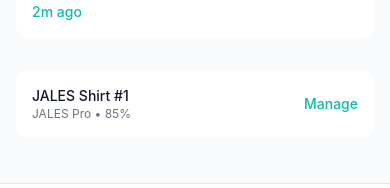
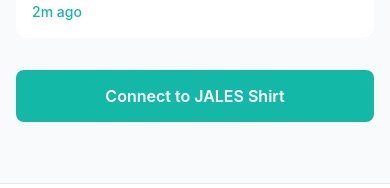
Before and after one commit to habibhamdoun/jales-frontend, a React Native app: screen /Connect in a window 390 px wide. Shown: the part 581-769 px from the top of the page. Built offline with nearby package versions, Linux system fonts and the light colour scheme; what expo-notifications, react-native-worklets would draw is missing.

Commit message:
working connect screen

```diff
--- a/src/screens/stack/ConnectScreen.tsx
+++ b/src/screens/stack/ConnectScreen.tsx
@@ -1,5 +1,11 @@
 import React, { useEffect, useRef, useState } from 'react';
-import { View, StyleSheet, ActivityIndicator, Platform } from 'react-native';
+import {
+  View,
+  StyleSheet,
+  ActivityIndicator,
+  Platform,
+  PermissionsAndroid,
+} from 'react-native';
 import { useNavigation } from '@react-navigation/native';
 import { Screen } from '@/src/components/themed/Screen';
 import { ThemedText } from '@/src/components/themed/ThemedText';
@@ -13,14 +19,17 @@ import {
   ChevronLeft,
   Shirt,
 } from 'lucide-react-native';
-
-import { BleManager, Device, State } from 'react-native-ble-plx';
+import { BleManager, Device, State, Subscription } from 'react-native-ble-plx';
+import { Buffer } from 'buffer';
 
 const SCAN_SECONDS = 6;
+const NAME_FILTER = ''; // leave empty for debugging
 
-// Optional: if you know your Arduino advertised name, filter it here.
-// Leave empty string to show ALL nearby devices.
-const NAME_FILTER: string = ''; // e.g. 'NANO33BLE' or 'NANO33BLE_TEST'
+global.Buffer = global.Buffer || Buffer;
+
+// Match your Arduino code
+const SERVICE_UUID = '180A';
+const CHARACTERISTIC_UUID = '2A57';
 
 const ConnectScreen: React.FC = () => {
   const { theme } = useTheme();
@@ -28,11 +37,13 @@ const ConnectScreen: React.FC = () => {
 
   const managerRef = useRef<BleManager | null>(null);
   const scanTimeoutRef = useRef<ReturnType<typeof setTimeout> | null>(null);
+  const monitorSubRef = useRef<Subscription | null>(null);
 
   const [isScanning, setIsScanning] = useState(false);
   const [connectedDevice, setConnectedDevice] = useState<Device | null>(null);
   const [devices, setDevices] = useState<Device[]>([]);
   const [errorMsg, setErrorMsg] = useState<string | null>(null);
+  const [bleText, setBleText] = useState<string>('No data yet');
 
   const getDisplayName = (d: Device) => d.name || d.localName || 'N/A';
 
@@ -43,13 +54,40 @@ const ConnectScreen: React.FC = () => {
 
   const stopScan = () => {
     try {
+      console.log('STOPPING SCAN');
       managerRef.current?.stopDeviceScan();
     } catch {}
+
     setIsScanning(false);
+
     if (scanTimeoutRef.current) {
       clearTimeout(scanTimeoutRef.current);
       scanTimeoutRef.current = null;
     }
+  };
+
+  const requestAndroidBlePermissions = async () => {
+    if (Platform.OS !== 'android') return true;
+
+    if (Platform.Version >= 31) {
+      const results = await PermissionsAndroid.requestMultiple([
+        PermissionsAndroid.PERMISSIONS.BLUETOOTH_SCAN,
+        PermissionsAndroid.PERMISSIONS.BLUETOOTH_CONNECT,
+      ]);
+
+      return (
+        results[PermissionsAndroid.PERMISSIONS.BLUETOOTH_SCAN] ===
+          PermissionsAndroid.RESULTS.GRANTED &&
+        results[PermissionsAndroid.PERMISSIONS.BLUETOOTH_CONNECT] ===
+          PermissionsAndroid.RESULTS.GRANTED
+      );
+    }
+
+    const fine = await PermissionsAndroid.request(
+      PermissionsAndroid.PERMISSIONS.ACCESS_FINE_LOCATION,
+    );
+
+    return fine === PermissionsAndroid.RESULTS.GRANTED;
   };
 
   const startScan = async () => {
@@ -57,24 +95,52 @@ const ConnectScreen: React.FC = () => {
     setDevices([]);
     setIsScanning(true);
 
+    const hasPerms = await requestAndroidBlePermissions();
+    if (!hasPerms) {
+      setErrorMsg('Bluetooth permissions were denied');
+      setIsScanning(false);
+      return;
+    }
+
     const manager = managerRef.current;
-    if (!manager) return;
+    if (!manager) {
+      setErrorMsg('BLE manager not available');
+      setIsScanning(false);
+      return;
+    }
 
-    // Wait for BLE PoweredOn (important on iOS/Android)
     const sub = manager.onStateChange((state) => {
+      console.log('BLE state:', state);
+
+      if (state === State.PoweredOff) {
+        setErrorMsg('Bluetooth is off. Turn it on and try again.');
+        setIsScanning(false);
+        return;
+      }
+
       if (state !== State.PoweredOn) return;
 
-      // Start scan
+      console.log('BLE scan starting');
+
       manager.startDeviceScan(
-        null, // better: [SERVICE_UUID] if you advertise one
+        null,
         { allowDuplicates: false },
         (err, device) => {
           if (err) {
+            console.log('SCAN ERROR:', err);
             setErrorMsg(err.message || 'Scan error');
             stopScan();
             return;
           }
+
           if (!device) return;
+
+          console.log('FOUND DEVICE', {
+            id: device.id,
+            name: device.name,
+            localName: device.localName,
+          });
+
           if (!matchesFilter(device)) return;
 
           setDevices((prev) => {
@@ -84,32 +150,63 @@ const ConnectScreen: React.FC = () => {
         },
       );
 
-      // Auto stop
-      scanTimeoutRef.current = setTimeout(
-        () => stopScan(),
-        SCAN_SECONDS * 1000,
-      );
+      scanTimeoutRef.current = setTimeout(() => {
+        stopScan();
+      }, SCAN_SECONDS * 1000);
 
       sub.remove();
     }, true);
   };
 
+  const subscribeToArduino = (device: Device) => {
+    monitorSubRef.current?.remove();
+
+    monitorSubRef.current = device.monitorCharacteristicForService(
+      SERVICE_UUID,
+      CHARACTERISTIC_UUID,
+      (error, characteristic) => {
+        if (error) {
+          console.log('MONITOR ERROR:', error);
+          setErrorMsg(error.message || 'Monitor error');
+          return;
+        }
+
+        if (!characteristic?.value) return;
+
+        try {
+          const decoded = Buffer.from(characteristic.value, 'base64').toString(
+            'utf8',
+          );
+
+          console.log('BLE DATA:', decoded);
+          setBleText(decoded);
+        } catch (e) {
+          console.log('DECODE ERROR:', e);
+          setErrorMsg('Failed to decode BLE payload');
+        }
+      },
+    );
+  };
+
   const connectDevice = async (device: Device) => {
     setErrorMsg(null);
+
+    // Stop scanning immediately when a device is selected
     stopScan();
 
     try {
-      // Connect + discover
+      console.log('CONNECTING TO:', device.id, getDisplayName(device));
+
       const connected = await device.connect();
+      console.log('CONNECTED:', connected.id);
+
       const ready = await connected.discoverAllServicesAndCharacteristics();
+      console.log('DISCOVERED SERVICES/CHARACTERISTICS');
+
       setConnectedDevice(ready);
-
-      // (Optional) If you want: read RSSI after connect
-      // await ready.readRSSI();
-
-      // Go back after a moment (like your original)
-      setTimeout(() => navigation.goBack(), 800);
+      subscribeToArduino(ready);
     } catch (e: any) {
+      console.log('CONNECT ERROR:', e);
       setErrorMsg(e?.message || 'Failed to connect');
       setConnectedDevice(null);
     }
@@ -117,7 +214,11 @@ const ConnectScreen: React.FC = () => {
 
   const disconnectDevice = async () => {
     setErrorMsg(null);
+
     try {
+      monitorSubRef.current?.remove();
+      monitorSubRef.current = null;
+
       if (connectedDevice) {
         await connectedDevice.cancelConnection();
       }
@@ -125,21 +226,21 @@ const ConnectScreen: React.FC = () => {
       setErrorMsg(e?.message || 'Failed to disconnect');
     } finally {
       setConnectedDevice(null);
+      setBleText('No data yet');
     }
   };
 
   useEffect(() => {
     managerRef.current = new BleManager();
-
-    // Start scanning on load
     startScan();
 
     return () => {
       stopScan();
+      monitorSubRef.current?.remove();
+      monitorSubRef.current = null;
       managerRef.current?.destroy();
       managerRef.current = null;
     };
-    // eslint-disable-next-line react-hooks/exhaustive-deps
   }, []);
 
   return (
@@ -192,13 +293,18 @@ const ConnectScreen: React.FC = () => {
                 <ThemedText variant='caption' color={theme.mutedText}>
                   ID
                 </ThemedText>
-                <ThemedText variant='body'>{connectedDevice.id}</ThemedText>
+                <ThemedText variant='body' style={styles.detailValue}>
+                  {connectedDevice.id}
+                </ThemedText>
               </View>
+
               <View style={styles.detailRow}>
                 <ThemedText variant='caption' color={theme.mutedText}>
-                  Platform
+                  Live BLE Data
                 </ThemedText>
-                <ThemedText variant='body'>{Platform.OS}</ThemedText>
+                <ThemedText variant='body' style={styles.detailValue}>
+                  {bleText}
+                </ThemedText>
               </View>
             </View>
 
@@ -226,10 +332,12 @@ const ConnectScreen: React.FC = () => {
                 <Bluetooth color={theme.primary} size={32} />
               )}
             </View>
+
             <ThemedText variant='subtitle' style={styles.scanningText}>
               {isScanning ? 'Scanning for BLE devices...' : 'Ready to scan'}
             </ThemedText>
-            {!isScanning && (
+
+            {!isScanning && !connectedDevice && (
               <ThemedButton
                 title='Scan'
                 variant='secondary'
@@ -265,16 +373,20 @@ const ConnectScreen: React.FC = () => {
               >
                 <BluetoothOff color={theme.mutedText} size={32} />
               </View>
+
               <ThemedText variant='subtitle' style={styles.noDevicesTitle}>
                 No devices found
               </ThemedText>
+
               <ThemedText
                 variant='body'
                 color={theme.mutedText}
                 style={styles.noDevicesText}
               >
-                Make sure your device is powered on and advertising BLE.
+                Make sure your Nano is powered on, nearby, and advertising over
+                BLE.
               </ThemedText>
+
               <ThemedButton
                 title='Retry Scan'
                 variant='secondary'
@@ -290,7 +402,7 @@ const ConnectScreen: React.FC = () => {
             color={theme.mutedText}
             style={styles.hint}
           >
-            Ensure your device is powered on and nearby
+            Ensure your Arduino is nearby and Bluetooth is enabled
           </ThemedText>
         </View>
       )}
@@ -305,7 +417,10 @@ const styles = StyleSheet.create({
     alignItems: 'center',
     paddingVertical: 16,
   },
-  scanningSection: { alignItems: 'center', marginVertical: 48 },
+  scanningSection: {
+    alignItems: 'center',
+    marginVertical: 48,
+  },
   scanningIcon: {
     width: 120,
     height: 120,
@@ -314,9 +429,16 @@ const styles = StyleSheet.create({
     justifyContent: 'center',
     marginBottom: 24,
   },
-  scanningText: { textAlign: 'center' },
-  devicesSection: { marginTop: 24 },
-  noDevicesCard: { alignItems: 'center', marginTop: 24 },
+  scanningText: {
+    textAlign: 'center',
+  },
+  devicesSection: {
+    marginTop: 24,
+  },
+  noDevicesCard: {
+    alignItems: 'center',
+    marginTop: 24,
+  },
   noDevicesIcon: {
     width: 80,
     height: 80,
@@ -325,12 +447,27 @@ const styles = StyleSheet.create({
     justifyContent: 'center',
     marginBottom: 16,
   },
-  noDevicesTitle: { marginBottom: 8 },
-  noDevicesText: { textAlign: 'center', marginBottom: 24 },
-  retryButton: { alignSelf: 'center' },
-  hint: { textAlign: 'center', marginTop: 32 },
-  connectedCard: { marginTop: 24 },
-  connectedHeader: { alignItems: 'center', marginBottom: 16 },
+  noDevicesTitle: {
+    marginBottom: 8,
+  },
+  noDevicesText: {
+    textAlign: 'center',
+    marginBottom: 24,
+  },
+  retryButton: {
+    alignSelf: 'center',
+  },
+  hint: {
+    textAlign: 'center',
+    marginTop: 32,
+  },
+  connectedCard: {
+    marginTop: 24,
+  },
+  connectedHeader: {
+    alignItems: 'center',
+    marginBottom: 16,
+  },
   bluetoothIcon: {
     width: 64,
     height: 64,
@@ -339,16 +476,28 @@ const styles = StyleSheet.create({
     justifyContent: 'center',
     marginBottom: 12,
   },
-  deviceName: { textAlign: 'center', marginBottom: 24 },
-  deviceDetails: { marginBottom: 24 },
+  deviceName: {
+    textAlign: 'center',
+    marginBottom: 24,
+  },
+  deviceDetails: {
+    marginBottom: 24,
+  },
   detailRow: {
     flexDirection: 'row',
     justifyContent: 'space-between',
+    gap: 12,
     paddingVertical: 12,
     borderBottomWidth: 1,
     borderBottomColor: 'rgba(0,0,0,0.05)',
   },
-  disconnectButton: { marginTop: 8 },
+  detailValue: {
+    flex: 1,
+    textAlign: 'right',
+  },
+  disconnectButton: {
+    marginTop: 8,
+  },
 });
 
 export default ConnectScreen;
--- a/src/screens/tabs/HomeScreen.tsx
+++ b/src/screens/tabs/HomeScreen.tsx
@@ -1,8 +1,8 @@
 import React from 'react';
 import { View, StyleSheet, TouchableOpacity } from 'react-native';
 import { useNavigation } from '@react-navigation/native';
-import { NativeStackNavigationProp } from '@react-navigation/native-stack';
-import { ProfileStackParamList } from '@/src/navigation/AppTabs';
+import { BottomTabNavigationProp } from '@react-navigation/bottom-tabs';
+import { AppTabsParamList } from '@/src/navigation/AppTabs';
 import { Screen } from '@/src/components/themed/Screen';
 import { ThemedText } from '@/src/components/themed/ThemedText';
 import { ThemedCard } from '@/src/components/themed/ThemedCard';
@@ -15,16 +15,10 @@ import { Activity, ArrowUp, Minus } from 'lucide-react-native';
 
 const HomeScreen: React.FC = () => {
   const { theme } = useTheme();
-  const navigation =
-    useNavigation<NativeStackNavigationProp<ProfileStackParamList>>();
+  const navigation = useNavigation<BottomTabNavigationProp<AppTabsParamList>>();
 
   // Static connected device state for testing - set to null to test unconnected state
-  const connectedDevice = {
-    name: 'JALES Shirt #1',
-    model: 'JALES Pro',
-    battery: 85,
-    lastSync: '2 mins ago',
-  };
+  const connectedDevice = null;
 
   const {
     currentScore,
@@ -35,7 +29,7 @@ const HomeScreen: React.FC = () => {
   } = mockPostureData;
 
   const handleConnect = () => {
-    navigation.navigate('Connect');
+    navigation.navigate('Profile', { screen: 'Connect' });
   };
 
   return (
```
Also changed, not shown: app.json (+7 -4 lines), package.json (+5 -3 lines), 1 other file (tests, documents, lock files or other folders).
